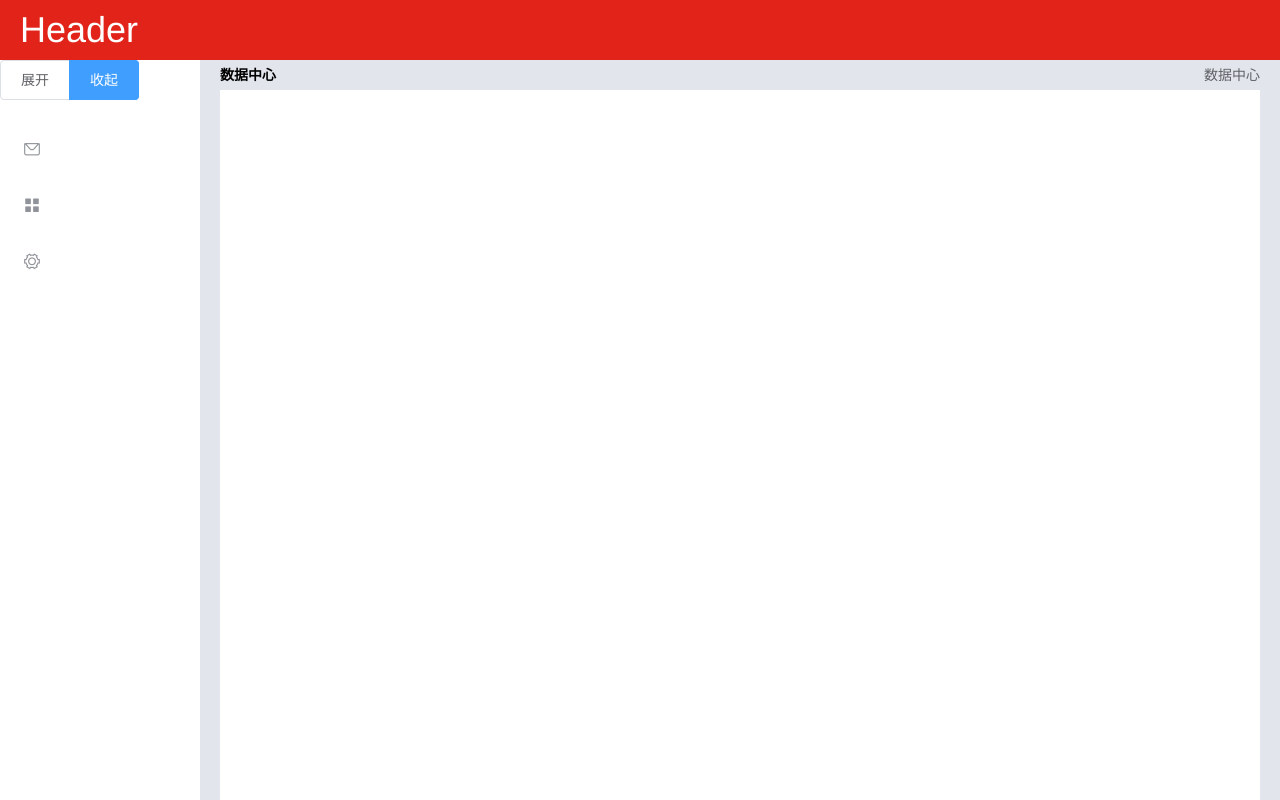
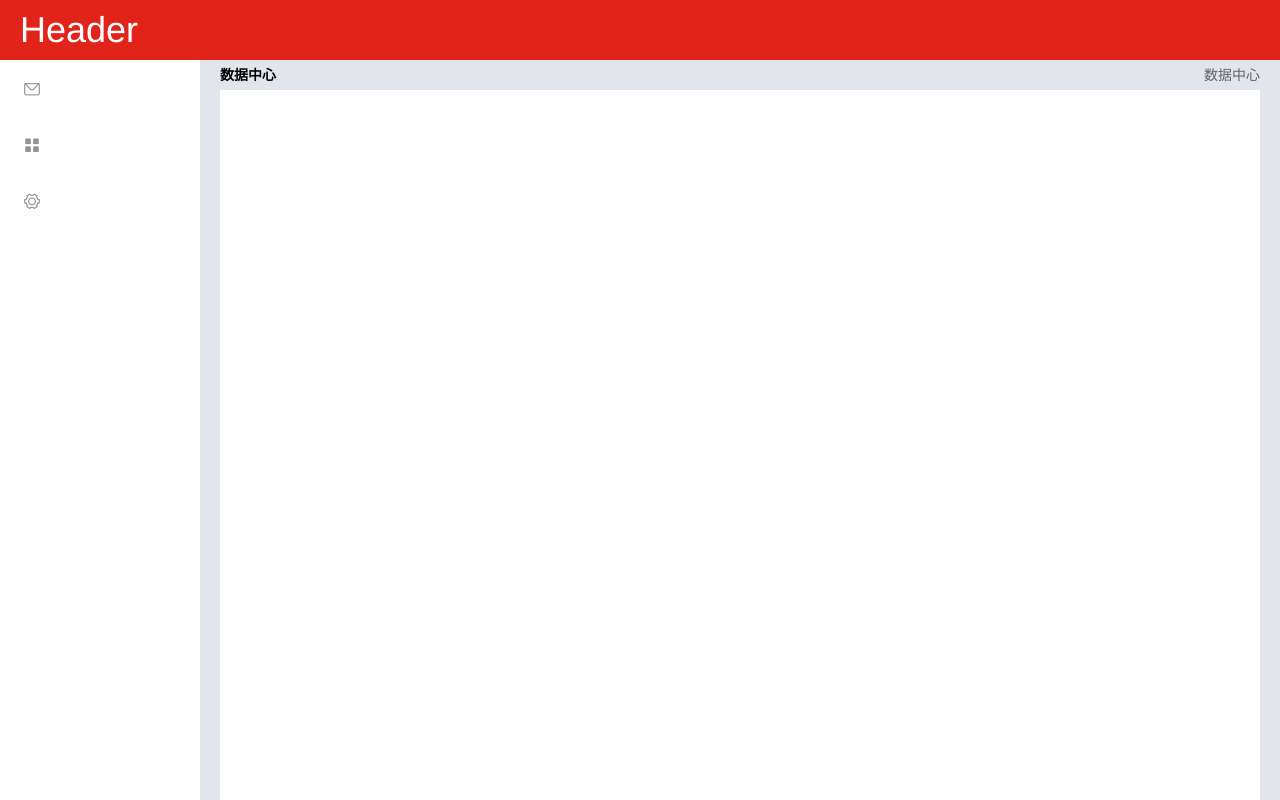
Before and after one commit to andyComeOn/lenovo-unit, a Vue app: page /ask-q in a window 1280 px wide. Built offline with nearby package versions, Linux system fonts and the light colour scheme.

Commit message:
修改部分逻辑

```diff
--- a/src/api/api.js
+++ b/src/api/api.js
@@ -6,8 +6,8 @@ export const requestLogin = params => { return axios.post(`${base}/login`, param
 
 export const getUserList = params => { return axios.get(`${base}/user/list`, { params: params }); };
 
-export const getAskQPage = params => { return axios.get('http://bird.ioliu.cn/v1/?url=http://rap2api.taobao.org/app/mock/1019/GET/getAskAnsList', { params: params }); };
-
+export const getAskQPage = params => { return axios.get('http://10.116.19.131/robot/questions.do', { params: params }); };
+// http://bird.ioliu.cn/v1/?url=
 // export const getAskQPage = params => { return axios.get('http://localhost:9998/data2.json', { params: params }) };
 
 
--- a/src/components/Home.vue
+++ b/src/components/Home.vue
@@ -12,10 +12,12 @@
 			<!-- 左侧的菜单 -->
 			<aside class="aside">
 				<!-- <AsideLf></AsideLf> -->
-				<el-radio-group v-model="isCollapse" style="margin-bottom: 20px;">
+
+				<!-- <el-radio-group v-model="isCollapse" style="margin-bottom: 20px;">
 					<el-radio-button :label="false">展开</el-radio-button>
 					<el-radio-button :label="true">收起</el-radio-button>
-				</el-radio-group>
+				</el-radio-group> -->
+
 				<el-menu
 					:default-active="$route.path"
 					class="el-menu-vertical-demo el-menu-ay"
```
